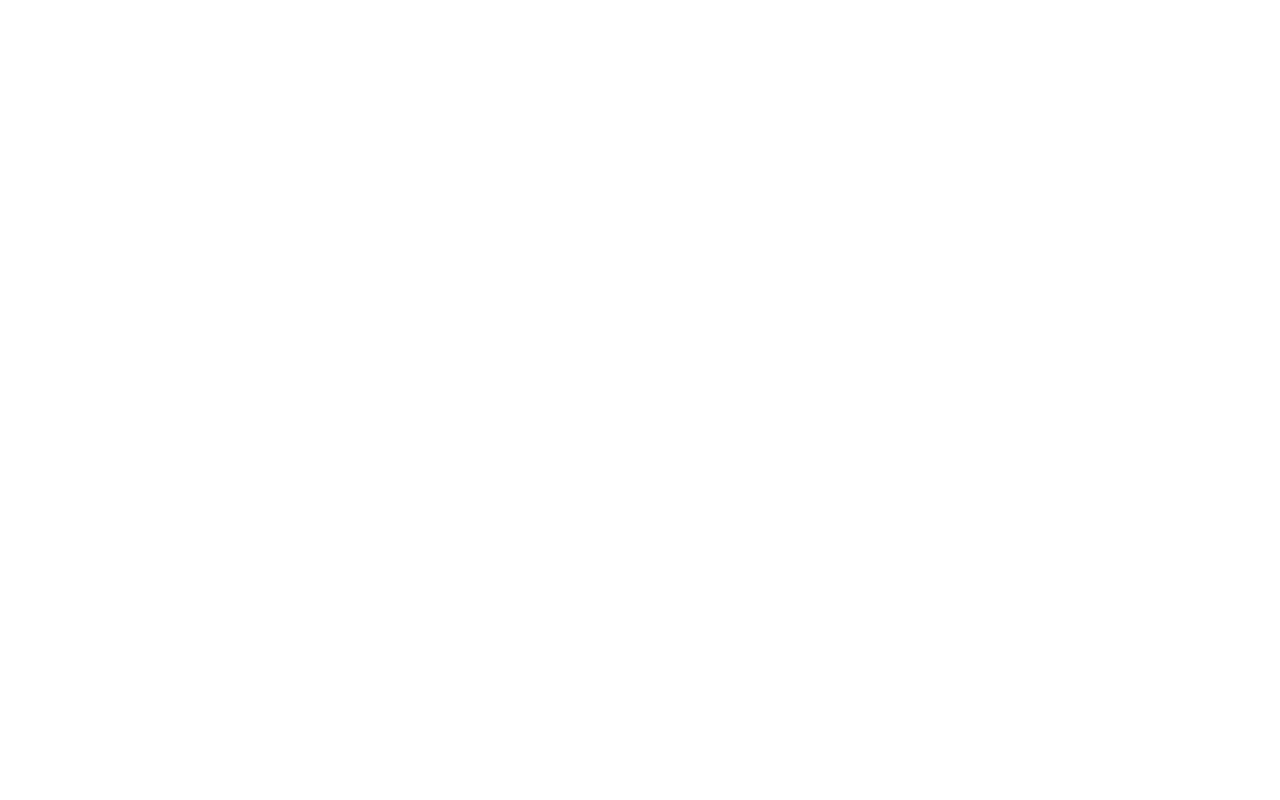
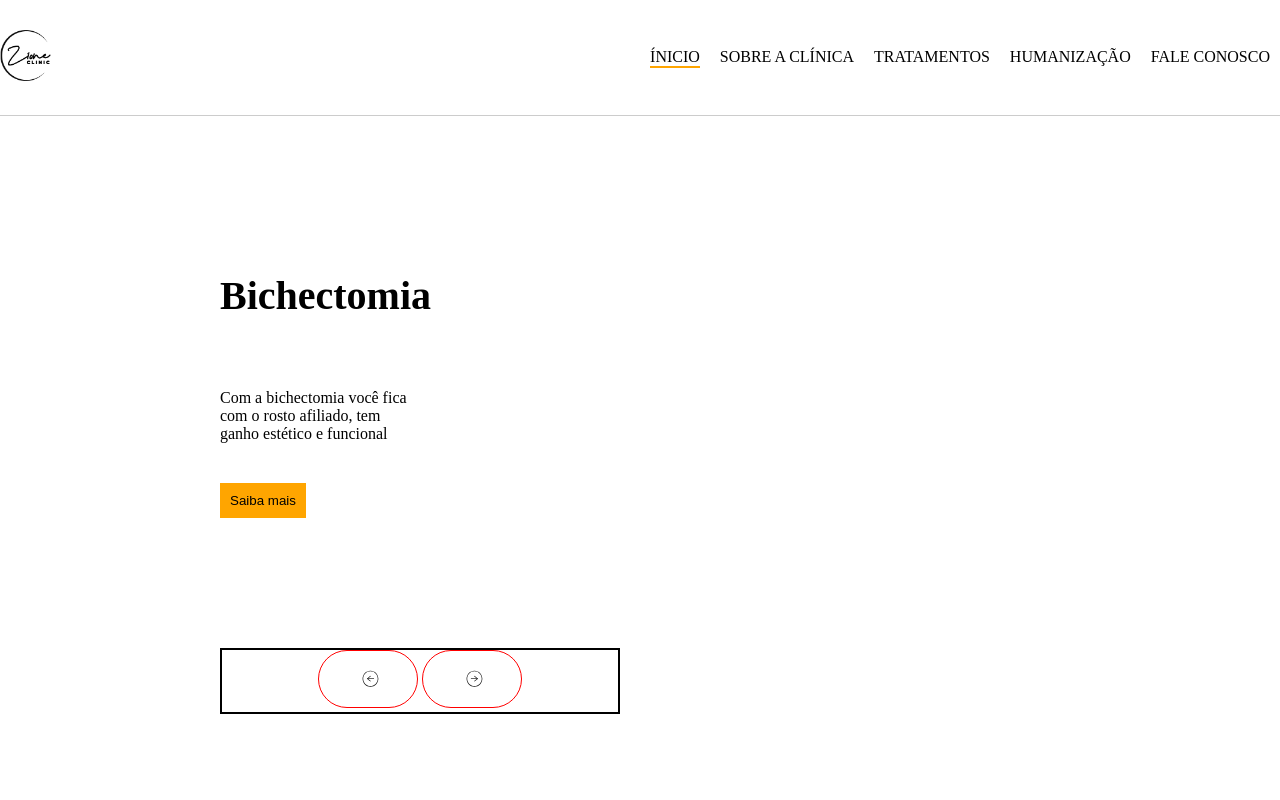
Before and after one commit to King-ego/ZION-CLINIC, a plain HTML site: page index.html in a window 1280 px wide. Drawn offline with Linux system fonts and the light colour scheme.

Commit message:
04-05 16:30

```diff
--- /dev/null
+++ b/css/index/_base.scss
@@ -0,0 +1,13 @@
+/*INFORMAÇÕES BASE*/
+*{
+    padding: 0;
+    margin: 0;
+    box-sizing: border-box;
+}
+
+.flex{
+    display: flex;
+    align-items: center;
+    justify-content: center;
+    flex-direction: column;
+}
--- /dev/null
+++ b/css/index/_header.scss
@@ -0,0 +1,30 @@
+nav{
+    width: 100%;
+    display: flex;
+    justify-content: space-between;
+    align-items: center;
+    padding: 30px 0;
+    border-bottom: 1px solid #ccc;
+    .logo{
+        width: 51px;
+        img{
+            width: 100%;
+        }
+    }
+    .menu{
+        list-style: none;
+        display: flex;
+        flex-wrap: wrap;
+        li{
+            margin: 0 10px;
+            flex-wrap: wrap;
+            a{
+                text-decoration: none;
+                color: #000;
+            }
+        }
+    }
+}
+.lineBottom{
+    border-bottom: 2px solid orange;
+}
--- /dev/null
+++ b/css/index/_sectionOne.scss
@@ -0,0 +1,52 @@
+.sectionOne{
+    height: calc(100vh - 116px);
+    width: 100%;
+    display: grid;
+    grid-template-areas:
+    'carrocelImg modeloImg';
+    .carrocelImg{
+        width: 100%;
+        height: calc(100vh - 116px);
+        grid-area: "carrocelImg";
+        @extend .flex;
+        .biochectomia{
+            width: 400px;
+            h1{
+                font-size: 1.875em;
+                font-size: 30pt;
+                margin:70px 0;
+            }
+            p{
+                width: 200px;
+                margin: 70px 0 40px 0;
+            }
+            .moreKnow{
+                margin-bottom: 130px;
+                cursor: pointer;
+                border: none;
+                color: black;
+                background-color: orange;
+                padding: 10px;
+            }
+            .buttom{
+                border: 2px solid black;
+                text-align: center;
+                a{
+                    img{
+                        width: 100px;
+                        border: 1px solid red;
+                        border-radius: 50px;
+                    }
+                }
+            }
+        }
+    }
+    .modeloImg{
+        width: 100%;
+        height: calc(100vh - 116px);
+        grid-area:" modeloImg";
+        position: relative;
+        justify-content: center;
+
+    }
+}
--- /dev/null
+++ b/css/index/index.scss
@@ -0,0 +1,3 @@
+@import './base';
+@import './header';
+@import './sectionOne';
--- a/index.html
+++ b/index.html
@@ -1,26 +1,55 @@
 <!DOCTYPE html>
 <html lang="en">
+
 <head>
     <meta charset="UTF-8">
     <meta http-equiv="X-UA-Compatible" content="IE=edge">
     <meta name="viewport" content="width=head, initial-scale=1.0">
     <title>Document</title>
+    <link rel="stylesheet" href="/css/index/index.css">
 </head>
+
 <body>
     <header>
-        <div>
-
-        </div>
         <nav>
-            <ul>
-
-            </ul>
+            <div class="logo">
+                <img src="/img/Zione Logo.png" alt="LOGO">
+            </div>
+            <div>
+                <ul class="menu">
+                    <li class="lineBottom"><a href="#">ÍNICIO</a></li>
+                    <li><a href="#">SOBRE A CLÍNICA</a></li>
+                    <li><a href="#">TRATAMENTOS</a></li>
+                    <li><a href="#">HUMANIZAÇÃO</a></li>
+                    <li><a href="#">FALE CONOSCO</a></li>
+                </ul>
+            </div>
         </nav>
     </header>
     <main>
-        <section>
+        <section class="sectionOne">
+            <div class="carrocelImg">
+                <div class="biochectomia">
+                    <h1>Bichectomia</h1>
+                    <p>Com a bichectomia você fica com o rosto afiliado, tem ganho estético e funcional</p>
+                    <button class="moreKnow">Saiba mais</button>
+                    <div class="buttom">
+                        <a href="#"><img src="/img/Pass esquerda-01.svg" alt=""></a>
+                        <a href="#"><img src="/img/Pass direita-01.svg" alt=""></a>
+                    </div>
+                </div>
+            </div>
+            <div class="modeloImg">
+                <div class="div-float-left"></div>
+                <div class="div-float-right"></div>
+                <div>
+                    <div>
 
+                    </div>
+                </div>
+            </div>
         </section>
     </main>
 </body>
+
 </html>
```
Also changed, not shown: css/index/index.css (added), img/Modelo-1.png (added), img/Pass direita-01.svg (added), img/Pass esquerda-01.svg (added), img/Zione Logo.png (added), img/Zione logo-01.svg (added), 1 other file.
